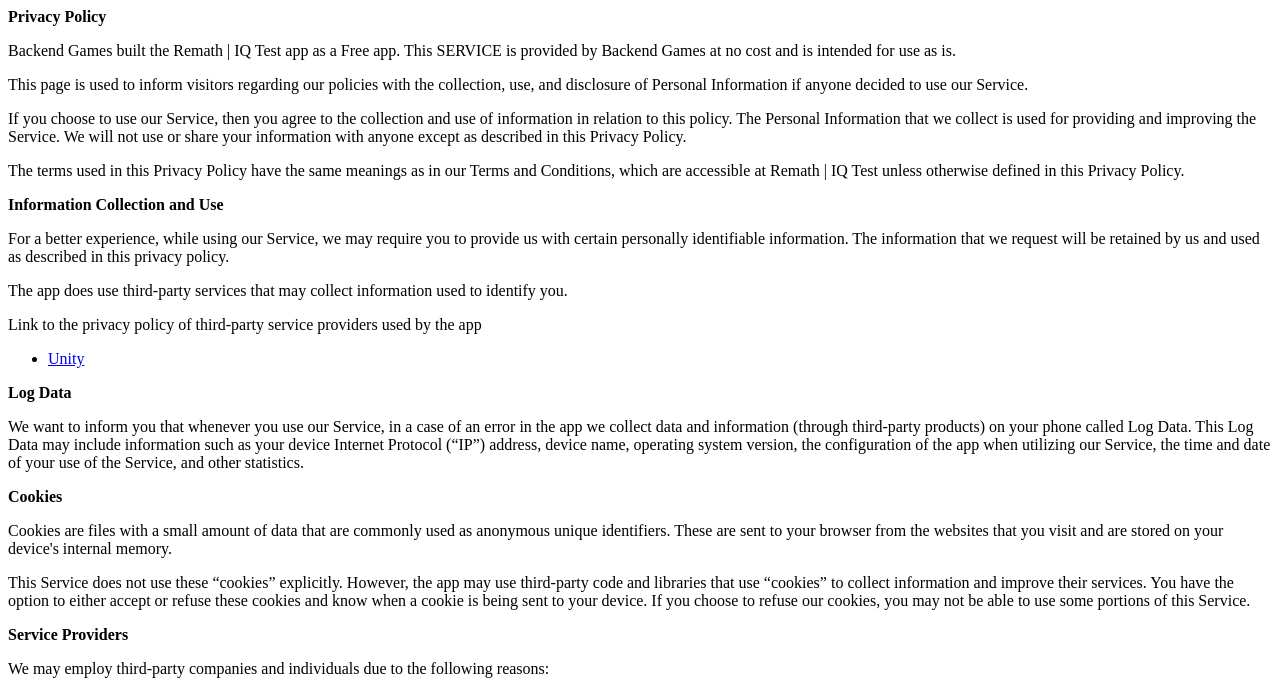
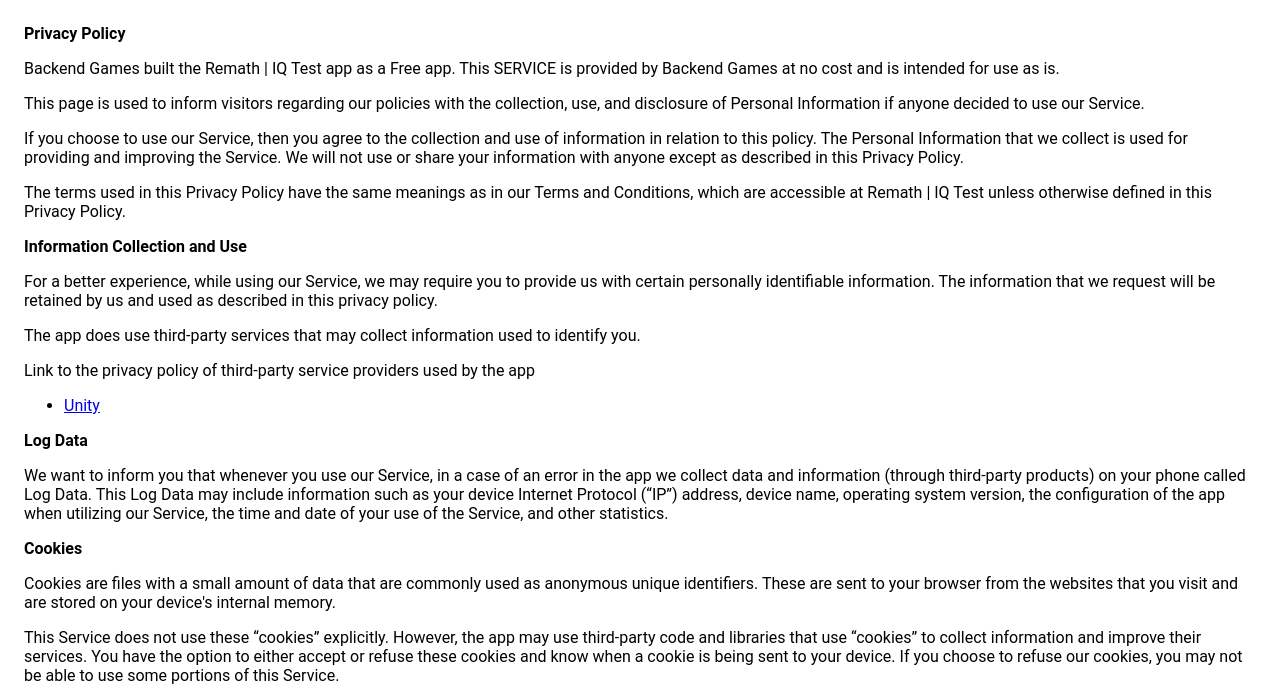
Before and after one commit to TadeopCreator/backendgames, a plain HTML site: page index.html in a window 1280 px wide. Shown: the top 691 px of the page. Drawn offline with Linux system fonts and the light colour scheme; the site is published under a folder, as on GitHub Pages, so addresses that start at the root find nothing.

Commit message:
Update index.html

```diff
--- a/index.html
+++ b/index.html
@@ -4,7 +4,7 @@
   <meta charset='utf-8'>
   <meta name='viewport' content='width=device-width'>
   <title>Privacy Policy</title>
-  <link type="text/css" rel="stylesheet" href="/stylesheets/main.css" />
+  <link type="text/css" rel="stylesheet" href="stylesheets/main.css" />
     </head>
     <body>
     <strong>Privacy Policy</strong> <p>
```
